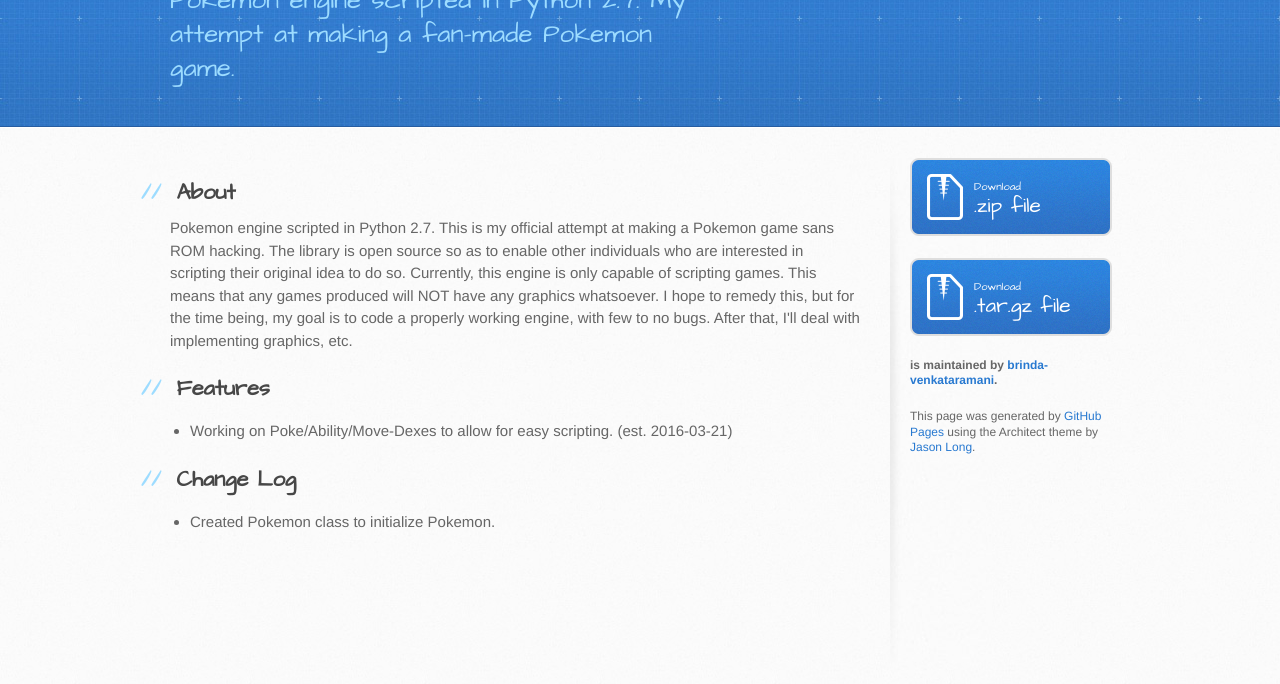
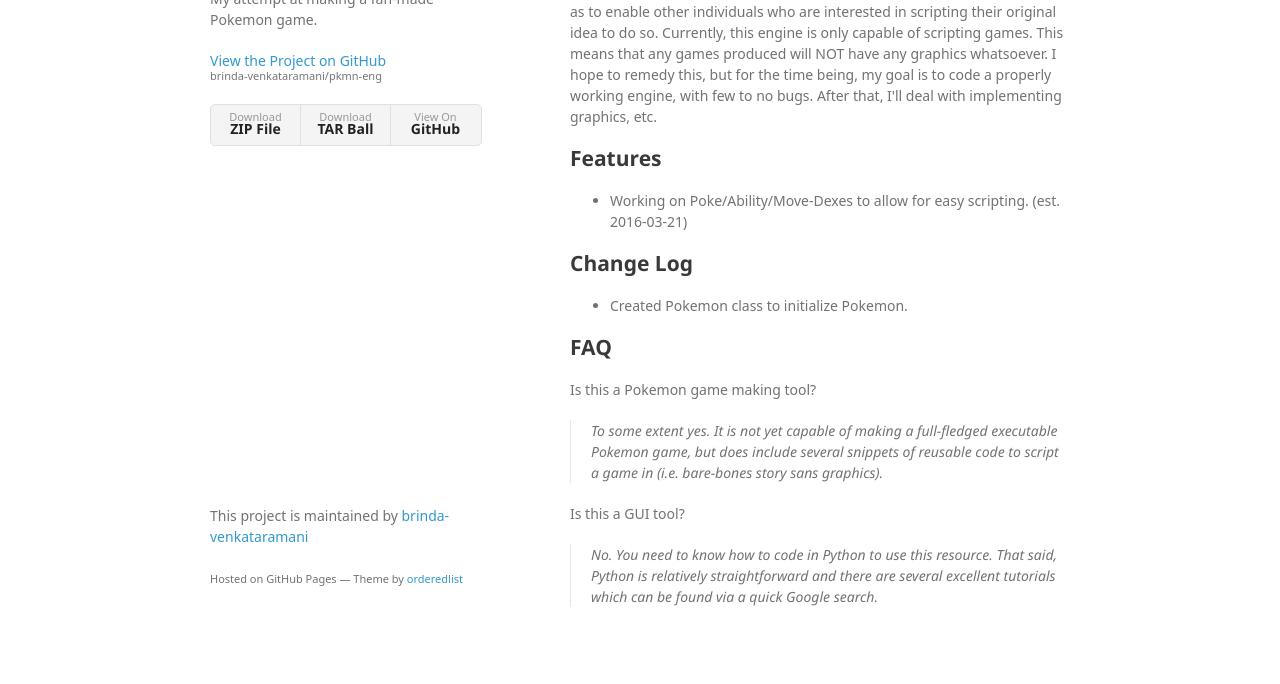
Before and after one commit to brinda-venkataramani/pkmn-eng, a plain HTML site: page index.html in a window 1280 px wide. Shown: the part 142-826 px from the top of the page. Drawn offline with Linux system fonts and the light colour scheme; a web font is replaced by a local one.

Commit message:
Create gh-pages branch via GitHub

```diff
--- a/index.html
+++ b/index.html
@@ -1,34 +1,34 @@
-<!DOCTYPE html>
+<!doctype html>
 <html>
   <head>
-    <meta charset='utf-8'>
+    <meta charset="utf-8">
     <meta http-equiv="X-UA-Compatible" content="chrome=1">
-    <meta name="viewport" content="width=device-width, initial-scale=1, maximum-scale=1">
-    <link href='https://fonts.googleapis.com/css?family=Architects+Daughter' rel='stylesheet' type='text/css'>
-    <link rel="stylesheet" type="text/css" href="stylesheets/stylesheet.css" media="screen">
-    <link rel="stylesheet" type="text/css" href="stylesheets/github-light.css" media="screen">
-    <link rel="stylesheet" type="text/css" href="stylesheets/print.css" media="print">
+    <title>Pokemon Engine by brinda-venkataramani</title>
 
+    <link rel="stylesheet" href="stylesheets/styles.css">
+    <link rel="stylesheet" href="stylesheets/github-light.css">
+    <meta name="viewport" content="width=device-width">
     <!--[if lt IE 9]>
     <script src="//html5shiv.googlecode.com/svn/trunk/html5.js"></script>
     <![endif]-->
+  </head>
+  <body>
+    <div class="wrapper">
+      <header>
+        <h1>Pokemon Engine</h1>
+        <p>Pokemon engine scripted in Python 2.7. My attempt at making a fan-made Pokemon game.</p>
 
-    <title>Pokemon Engine by brinda-venkataramani</title>
-  </head>
+        <p class="view"><a href="https://github.com/brinda-venkataramani/pkmn-eng">View the Project on GitHub <small>brinda-venkataramani/pkmn-eng</small></a></p>
 
-  <body>
-    <header>
-      <div class="inner">
-        <h1>Pokemon Engine</h1>
-        <h2>Pokemon engine scripted in Python 2.7. My attempt at making a fan-made Pokemon game.</h2>
-        <a href="https://github.com/brinda-venkataramani/pkmn-eng" class="button"><small>View project on</small> GitHub</a>
-      </div>
-    </header>
 
-    <div id="content-wrapper">
-      <div class="inner clearfix">
-        <section id="main-content">
-          <h2>
+        <ul>
+          <li><a href="https://github.com/brinda-venkataramani/pkmn-eng/zipball/master">Download <strong>ZIP File</strong></a></li>
+          <li><a href="https://github.com/brinda-venkataramani/pkmn-eng/tarball/master">Download <strong>TAR Ball</strong></a></li>
+          <li><a href="https://github.com/brinda-venkataramani/pkmn-eng">View On <strong>GitHub</strong></a></li>
+        </ul>
+      </header>
+      <section>
+        <h2>
 <a id="about" class="anchor" href="#about" aria-hidden="true"><span aria-hidden="true" class="octicon octicon-link"></span></a>About</h2>
 
 <p>Pokemon engine scripted in Python 2.7. This is my official attempt at making a Pokemon game sans ROM hacking. The library is open source so as to enable other individuals who are interested in scripting their original idea to do so. Currently, this engine is only capable of scripting games. This means that any games produced will NOT have any graphics whatsoever. I hope to remedy this, but for the time being, my goal is to code a properly working engine, with few to no bugs. After that, I'll deal with implementing graphics, etc.</p>
@@ -46,25 +46,28 @@
 <ul>
 <li>Created Pokemon class to initialize Pokemon.</li>
 </ul>
-        </section>
 
-        <aside id="sidebar">
-          <a href="https://github.com/brinda-venkataramani/pkmn-eng/zipball/master" class="button">
-            <small>Download</small>
-            .zip file
-          </a>
-          <a href="https://github.com/brinda-venkataramani/pkmn-eng/tarball/master" class="button">
-            <small>Download</small>
-            .tar.gz file
-          </a>
+<h2>
+<a id="faq" class="anchor" href="#faq" aria-hidden="true"><span aria-hidden="true" class="octicon octicon-link"></span></a>FAQ</h2>
 
-          <p class="repo-owner"><a href="https://github.com/brinda-venkataramani/pkmn-eng"></a> is maintained by <a href="https://github.com/brinda-venkataramani">brinda-venkataramani</a>.</p>
+<p>Is this a Pokemon game making tool?</p>
 
-          <p>This page was generated by <a href="https://pages.github.com">GitHub Pages</a> using the Architect theme by <a href="https://twitter.com/jasonlong">Jason Long</a>.</p>
-        </aside>
-      </div>
+<blockquote>
+<p>To some extent yes. It is not yet capable of making a full-fledged executable Pokemon game, but does include several snippets of reusable code to script a game in (i.e. bare-bones story sans graphics).</p>
+</blockquote>
+
+<p>Is this a GUI tool?</p>
+
+<blockquote>
+<p>No. You need to know how to code in Python to use this resource. That said, Python is relatively straightforward and there are several excellent tutorials which can be found via a quick Google search.</p>
+</blockquote>
+      </section>
+      <footer>
+        <p>This project is maintained by <a href="https://github.com/brinda-venkataramani">brinda-venkataramani</a></p>
+        <p><small>Hosted on GitHub Pages &mdash; Theme by <a href="https://github.com/orderedlist">orderedlist</a></small></p>
+      </footer>
     </div>
-
+    <script src="javascripts/scale.fix.js"></script>
 
   </body>
 </html>
--- a/params.json
+++ b/params.json
@@ -1 +1 @@
-{"name":"Pokemon Engine","tagline":"Pokemon engine scripted in Python 2.7. My attempt at making a fan-made Pokemon game.","body":"## About\r\nPokemon engine scripted in Python 2.7. This is my official attempt at making a Pokemon game sans ROM hacking. The library is open source so as to enable other individuals who are interested in scripting their original idea to do so. Currently, this engine is only capable of scripting games. This means that any games produced will NOT have any graphics whatsoever. I hope to remedy this, but for the time being, my goal is to code a properly working engine, with few to no bugs. After that, I'll deal with implementing graphics, etc.\r\n## Features\r\n+ Working on Poke/Ability/Move-Dexes to allow for easy scripting. (est. 2016-03-21)\r\n\r\n## Change Log\r\n+ Created Pokemon class to initialize Pokemon.","google":"","note":"Don't delete this file! It's used internally to help with page regeneration."}
+{"name":"Pokemon Engine","tagline":"Pokemon engine scripted in Python 2.7. My attempt at making a fan-made Pokemon game.","body":"## About\r\nPokemon engine scripted in Python 2.7. This is my official attempt at making a Pokemon game sans ROM hacking. The library is open source so as to enable other individuals who are interested in scripting their original idea to do so. Currently, this engine is only capable of scripting games. This means that any games produced will NOT have any graphics whatsoever. I hope to remedy this, but for the time being, my goal is to code a properly working engine, with few to no bugs. After that, I'll deal with implementing graphics, etc.\r\n## Features\r\n+ Working on Poke/Ability/Move-Dexes to allow for easy scripting. (est. 2016-03-21)\r\n\r\n## Change Log\r\n+ Created Pokemon class to initialize Pokemon.\r\n\r\n## FAQ\r\n\r\nIs this a Pokemon game making tool?\r\n> To some extent yes. It is not yet capable of making a full-fledged executable Pokemon game, but does include several snippets of reusable code to script a game in (i.e. bare-bones story sans graphics).\r\n\r\nIs this a GUI tool?\r\n> No. You need to know how to code in Python to use this resource. That said, Python is relatively straightforward and there are several excellent tutorials which can be found via a quick Google search.","google":"","note":"Don't delete this file! It's used internally to help with page regeneration."}
--- /dev/null
+++ b/stylesheets/styles.css
@@ -0,0 +1,324 @@
+@font-face {
+  font-family: 'Noto Sans';
+  font-weight: 400;
+  font-style: normal;
+  src: url('../fonts/Noto-Sans-regular/Noto-Sans-regular.eot');
+  src: url('../fonts/Noto-Sans-regular/Noto-Sans-regular.eot?#iefix') format('embedded-opentype'),
+       local('Noto Sans'),
+       local('Noto-Sans-regular'),
+       url('../fonts/Noto-Sans-regular/Noto-Sans-regular.woff2') format('woff2'),
+       url('../fonts/Noto-Sans-regular/Noto-Sans-regular.woff') format('woff'),
+       url('../fonts/Noto-Sans-regular/Noto-Sans-regular.ttf') format('truetype'),
+       url('../fonts/Noto-Sans-regular/Noto-Sans-regular.svg#NotoSans') format('svg');
+}
+
+@font-face {
+  font-family: 'Noto Sans';
+  font-weight: 700;
+  font-style: normal;
+  src: url('../fonts/Noto-Sans-700/Noto-Sans-700.eot');
+  src: url('../fonts/Noto-Sans-700/Noto-Sans-700.eot?#iefix') format('embedded-opentype'),
+       local('Noto Sans Bold'),
+       local('Noto-Sans-700'),
+       url('../fonts/Noto-Sans-700/Noto-Sans-700.woff2') format('woff2'),
+       url('../fonts/Noto-Sans-700/Noto-Sans-700.woff') format('woff'),
+       url('../fonts/Noto-Sans-700/Noto-Sans-700.ttf') format('truetype'),
+       url('../fonts/Noto-Sans-700/Noto-Sans-700.svg#NotoSans') format('svg');
+}
+
+@font-face {
+  font-family: 'Noto Sans';
+  font-weight: 400;
+  font-style: italic;
+  src: url('../fonts/Noto-Sans-italic/Noto-Sans-italic.eot');
+  src: url('../fonts/Noto-Sans-italic/Noto-Sans-italic.eot?#iefix') format('embedded-opentype'),
+       local('Noto Sans Italic'),
+       local('Noto-Sans-italic'),
+       url('../fonts/Noto-Sans-italic/Noto-Sans-italic.woff2') format('woff2'),
+       url('../fonts/Noto-Sans-italic/Noto-Sans-italic.woff') format('woff'),
+       url('../fonts/Noto-Sans-italic/Noto-Sans-italic.ttf') format('truetype'),
+       url('../fonts/Noto-Sans-italic/Noto-Sans-italic.svg#NotoSans') format('svg');
+}
+
+@font-face {
+  font-family: 'Noto Sans';
+  font-weight: 700;
+  font-style: italic;
+  src: url('../fonts/Noto-Sans-700italic/Noto-Sans-700italic.eot');
+  src: url('../fonts/Noto-Sans-700italic/Noto-Sans-700italic.eot?#iefix') format('embedded-opentype'),
+       local('Noto Sans Bold Italic'),
+       local('Noto-Sans-700italic'),
+       url('../fonts/Noto-Sans-700italic/Noto-Sans-700italic.woff2') format('woff2'),
+       url('../fonts/Noto-Sans-700italic/Noto-Sans-700italic.woff') format('woff'),
+       url('../fonts/Noto-Sans-700italic/Noto-Sans-700italic.ttf') format('truetype'),
+       url('../fonts/Noto-Sans-700italic/Noto-Sans-700italic.svg#NotoSans') format('svg');
+}
+
+body {
+  background-color: #fff;
+  padding:50px;
+  font: 14px/1.5 "Noto Sans", "Helvetica Neue", Helvetica, Arial, sans-serif;
+  color:#727272;
+  font-weight:400;
+}
+
+h1, h2, h3, h4, h5, h6 {
+  color:#222;
+  margin:0 0 20px;
+}
+
+p, ul, ol, table, pre, dl {
+  margin:0 0 20px;
+}
+
+h1, h2, h3 {
+  line-height:1.1;
+}
+
+h1 {
+  font-size:28px;
+}
+
+h2 {
+  color:#393939;
+}
+
+h3, h4, h5, h6 {
+  color:#494949;
+}
+
+a {
+  color:#39c;
+  text-decoration:none;
+}
+
+a:hover {
+  color:#069;
+}
+
+a small {
+  font-size:11px;
+  color:#777;
+  margin-top:-0.3em;
+  display:block;
+}
+
+a:hover small {
+  color:#777;
+}
+
+.wrapper {
+  width:860px;
+  margin:0 auto;
+}
+
+blockquote {
+  border-left:1px solid #e5e5e5;
+  margin:0;
+  padding:0 0 0 20px;
+  font-style:italic;
+}
+
+code, pre {
+  font-family:Monaco, Bitstream Vera Sans Mono, Lucida Console, Terminal, Consolas, Liberation Mono, DejaVu Sans Mono, Courier New, monospace;
+  color:#333;
+  font-size:12px;
+}
+
+pre {
+  padding:8px 15px;
+  background: #f8f8f8;
+  border-radius:5px;
+  border:1px solid #e5e5e5;
+  overflow-x: auto;
+}
+
+table {
+  width:100%;
+  border-collapse:collapse;
+}
+
+th, td {
+  text-align:left;
+  padding:5px 10px;
+  border-bottom:1px solid #e5e5e5;
+}
+
+dt {
+  color:#444;
+  font-weight:700;
+}
+
+th {
+  color:#444;
+}
+
+img {
+  max-width:100%;
+}
+
+header {
+  width:270px;
+  float:left;
+  position:fixed;
+  -webkit-font-smoothing:subpixel-antialiased;
+}
+
+header ul {
+  list-style:none;
+  height:40px;
+  padding:0;
+  background: #f4f4f4;
+  border-radius:5px;
+  border:1px solid #e0e0e0;
+  width:270px;
+}
+
+header li {
+  width:89px;
+  float:left;
+  border-right:1px solid #e0e0e0;
+  height:40px;
+}
+
+header li:first-child a {
+  border-radius:5px 0 0 5px;
+}
+
+header li:last-child a {
+  border-radius:0 5px 5px 0;
+}
+
+header ul a {
+  line-height:1;
+  font-size:11px;
+  color:#999;
+  display:block;
+  text-align:center;
+  padding-top:6px;
+  height:34px;
+}
+
+header ul a:hover {
+  color:#999;
+}
+
+header ul a:active {
+  background-color:#f0f0f0;
+}
+
+strong {
+  color:#222;
+  font-weight:700;
+}
+
+header ul li + li + li {
+  border-right:none;
+  width:89px;
+}
+
+header ul a strong {
+  font-size:14px;
+  display:block;
+  color:#222;
+}
+
+section {
+  width:500px;
+  float:right;
+  padding-bottom:50px;
+}
+
+small {
+  font-size:11px;
+}
+
+hr {
+  border:0;
+  background:#e5e5e5;
+  height:1px;
+  margin:0 0 20px;
+}
+
+footer {
+  width:270px;
+  float:left;
+  position:fixed;
+  bottom:50px;
+  -webkit-font-smoothing:subpixel-antialiased;
+}
+
+@media print, screen and (max-width: 960px) {
+
+  div.wrapper {
+    width:auto;
+    margin:0;
+  }
+
+  header, section, footer {
+    float:none;
+    position:static;
+    width:auto;
+  }
+
+  header {
+    padding-right:320px;
+  }
+
+  section {
+    border:1px solid #e5e5e5;
+    border-width:1px 0;
+    padding:20px 0;
+    margin:0 0 20px;
+  }
+
+  header a small {
+    display:inline;
+  }
+
+  header ul {
+    position:absolute;
+    right:50px;
+    top:52px;
+  }
+}
+
+@media print, screen and (max-width: 720px) {
+  body {
+    word-wrap:break-word;
+  }
+
+  header {
+    padding:0;
+  }
+
+  header ul, header p.view {
+    position:static;
+  }
+
+  pre, code {
+    word-wrap:normal;
+  }
+}
+
+@media print, screen and (max-width: 480px) {
+  body {
+    padding:15px;
+  }
+
+  header ul {
+    width:99%;
+  }
+
+  header li, header ul li + li + li {
+    width:33%;
+  }
+}
+
+@media print {
+  body {
+    padding:0.4in;
+    font-size:12pt;
+    color:#444;
+  }
+}
```
Also changed, not shown: javascripts/scale.fix.js (added, +17 -0 lines).
